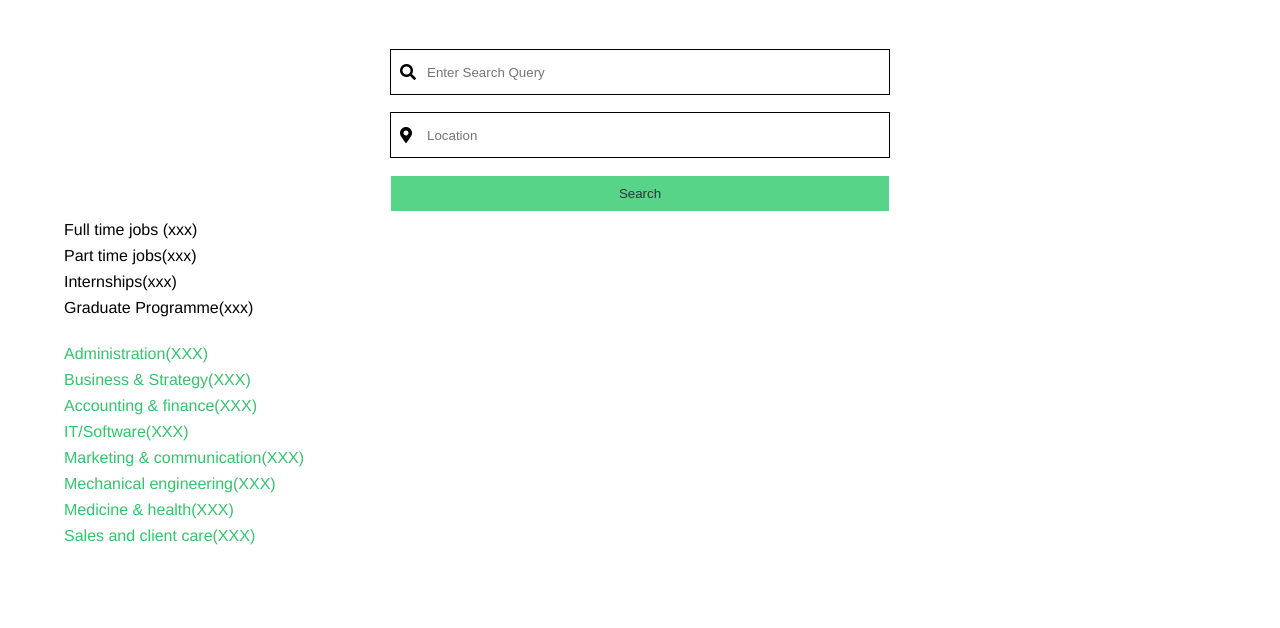
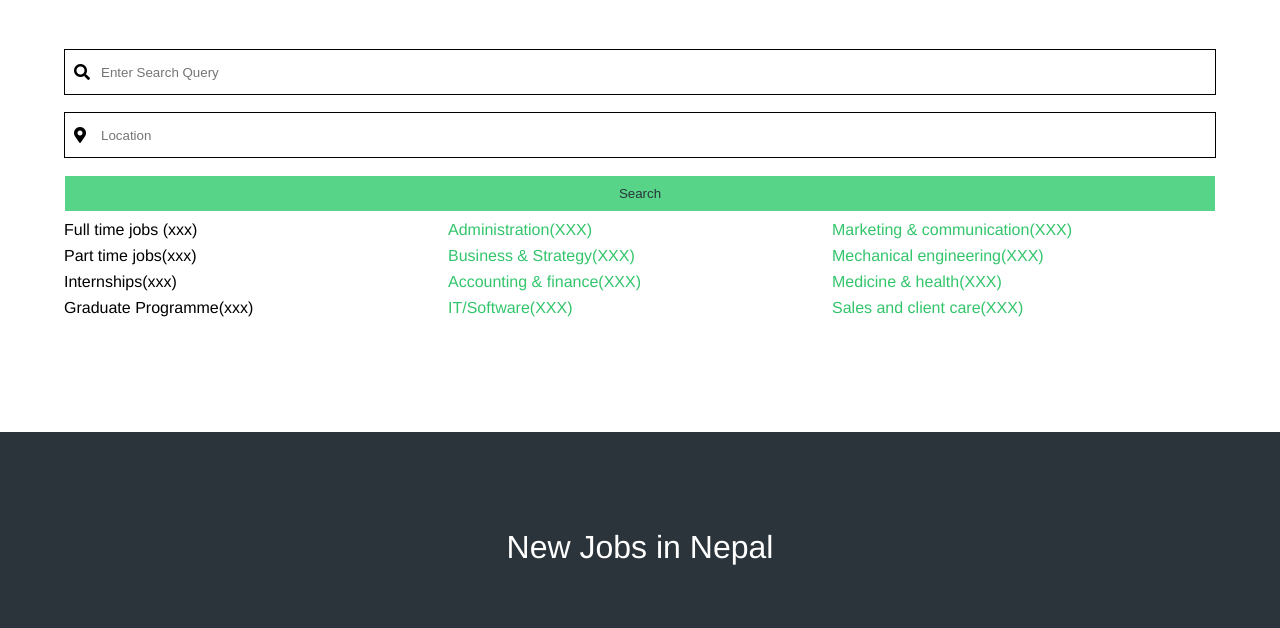
Before and after one commit to n3rdkid/mis-jobportal, a website: page app/index.html in a window 1280 px wide. Shown: the part 713-1341 px from the top of the page. Drawn offline with Linux system fonts and the light colour scheme.

Commit message:
Make job container responsive

```diff
--- a/app/index.html
+++ b/app/index.html
@@ -2,7 +2,7 @@
 <html>
 <head>
 	<title>Header Demo</title>
-	<meta name="viewport" content="width=device-width,initial-scale=1.0">
+	<meta name="viewport" content="width=device-width,initial-scale=1">
 	<link rel="stylesheet" href="https://use.fontawesome.com/releases/v5.6.1/css/all.css" integrity="sha384-gfdkjb5BdAXd+lj+gudLWI+BXq4IuLW5IT+brZEZsLFm++aCMlF1V92rMkPaX4PP" crossorigin="anonymous">
 	<link rel="stylesheet" type="text/css" href="css/main.css">
 	<style>
@@ -99,6 +99,7 @@
 						<p class="jobs__title"><a href="">Business & Strategy(XXX)</a></p>
 						<p class="jobs__title"><a href="">Accounting & finance(XXX)</a></p>
 						<p class="jobs__title"><a href="">IT/Software(XXX)</a></p>
+					</div><div class="jobs__field">
 						<p class="jobs__title"><a href="">Marketing & communication(XXX)</a></p>
 						<p class="jobs__title">	<a href="">Mechanical engineering(XXX)</a></p>
 						<p class="jobs__title">	<a href="">Medicine & health(XXX)</a></p>
--- a/app/scss/base/_media.scss
+++ b/app/scss/base/_media.scss
@@ -1,12 +1,4 @@
-@media (max-width:700px){
-	.card{
-		flex:1 0 100%;
-	}
-	.form__container{
-		max-width:500px;
-		margin:0 auto;
-	}
-}
+
 @media only screen and (min-width:400px){
 
 	.content__cta{
@@ -15,8 +7,43 @@
 		}
 	}
 }
+@media only screen and (min-width:400px) and (max-width:670px){
+	.jobs__container{
+		.jobs__field{
+			flex:1 0 100%;
+		}
+	}
+}
+@media (min-width:670px){
+	.jobs__container{
+		.jobs__field{
+			width:32%;
+			flex:1 0 auto;
+			margin:10px 0;
+		}
+		.jobs__position{
+			width:32%;
+			flex:1 0 auto;
+			margin:10px 0;
+		}
+	}
+}
+@media (max-width:700px){
+
+	.card{
+		flex:1 0 100%;
+	}
+	.form__container{
+		margin:0 auto;
+	}
+}
+
 @media (min-width:700px){
 	.card{
 		margin:0 1.5rem;
 	}
+	.jobs__container{
+		font-size: 1rem;
+	}
+
 }
--- a/app/scss/layout/_form.scss
+++ b/app/scss/layout/_form.scss
@@ -1,5 +1,4 @@
 .form__container{
-	max-width:500px;
 	margin:0  auto;
 }
 
--- a/app/scss/pages/_index.scss
+++ b/app/scss/pages/_index.scss
@@ -58,14 +58,7 @@
 		margin-top:1rem;
 	}
 }
-@media only screen and (min-width:400px){
 
-	.content__cta{
-		a:nth-child(2){
-			margin-left:1rem;
-		}
-	}
-}
 .content--parallax{
 	background-position:fixed;
 	/* Create the parallax scrolling effect */
@@ -81,16 +74,19 @@
 
 // Jobs Section
 .jobs__container{
+	margin:0 auto;
 	display:flex;
 	flex-wrap:wrap;
+	font-size: .8rem;
 	.jobs__position{
-		width: 100%;
+		width:100%;
 		margin:10px 0;
 	}
 	.jobs__field{
-		width: 100%;
+
+		width:100%;
 		color:#33C56B;
-		margin:10px 0;
+
 	}
 }
 .jobs__title{
```
Also changed, not shown: app/css/main.css.
